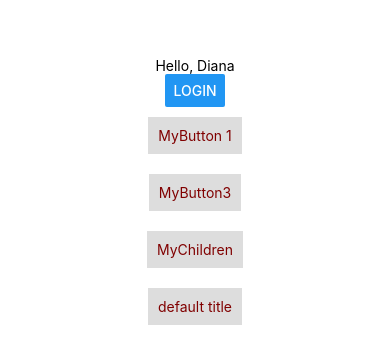
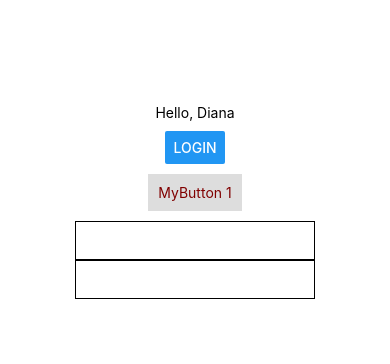
Before and after one commit to Hyogyeong8/ToDoApp_ReactNative, a React Native app: screen / in a window 390 px wide. Shown: the part 226-590 px from the top of the page. Built offline with nearby package versions, Linux system fonts and the light colour scheme.

Commit message:
Add: CounterButton.js & TextInput in App.js

```diff
--- a/src/App.js
+++ b/src/App.js
@@ -1,14 +1,25 @@
-import React from "react";
+import React, { useState } from "react";
 import { StatusBar } from "expo-status-bar";
-import { StyleSheet, Text, View, Button } from "react-native";
+import { StyleSheet, Text, View, Button, TextInput } from "react-native";
 import MyButton from "./MyButton";
+import CounterButton from "./CounterButton";
 
 export default function App() {
-  // console.log("Print here!");
+  // const [version, setVersion] = useState(0);
+  // setVersion(version++);
+  // // version은 readonly라는 error 있음
+  console.log("Print here!!");
+  // console.log({ version });
+
   const name = "Diana";
+
+  // 인프런 state 강좌
+  const [addition, setAddition] = useState(0);
+  const [multiple, setMultiple] = useState(1);
+
   return (
     <View style={styles.container}>
-      <Text>Hello, Diana</Text>
+      <Text style={{ margin: 10 }}>Hello, {name}</Text>
       <StatusBar style="auto" />
 
       {/* 인프런_커스텀 컴포넌트 강좌 */}
@@ -16,14 +27,42 @@ export default function App() {
       <MyButton title="MyButton 1" onPress={() => alert("1")} />
 
       {/* 인프런 props 강좌 */}
-      <MyButton title="MyButton 2" onPress={() => alert("2")}>
+      {/* <MyButton title="MyButton 2" onPress={() => alert("2")}>
         MyButton3
       </MyButton>
       <MyButton>MyChildren</MyButton>
-      <MyButton />
+      <MyButton /> */}
+      {/* 아래의 숫자 12 버튼은 title의 type이 string이 아니면
+      warning을 띄운다는 것을 보여주기 위함이다 */}
       {/* <MyButton title={12} onPress={() => alert("3")} /> */}
-      {/* 위의 숫자 12 버튼은 title의 type이 string이 아니면
-      warning을 띄운다는 것을 보여주기 위함이다 */}
+
+      {/* 인프런 state, event 강좌 */}
+      {/* <Text style={{ fontSize: 20 }}>{addition}</Text>
+      <Text style={{ fontSize: 20 }}>{multiple}</Text>
+      <CounterButton
+        title="addition"
+        onPress={() => setAddition(addition + 2)}
+      />
+      <CounterButton
+        title="multiple"
+        onPress={() => setMultiple(multiple * 2)}
+      />
+      <CounterButton /> */}
+
+      {/* 인프런 event 강좌 */}
+      <TextInput
+        // onChange={(event) => console.log(event.nativeEvent)}
+        onChangeText={(text) => console.log(text)}
+        onFocus={(event) => console.log("focus")}
+        onBlur={(event) => console.log("blur")}
+        style={{ borderWidth: 1, padding: 10, fontSize: 14 }}
+      />
+      <TextInput
+        // onChange={(event) => console.log(event.nativeEvent)}
+        onChangeText={(text) => console.log(text + " 1")}
+        onFocus={(event) => console.log("focus 2")}
+        style={{ borderWidth: 1, padding: 10, fontSize: 14 }}
+      />
     </View>
   );
 }
```
